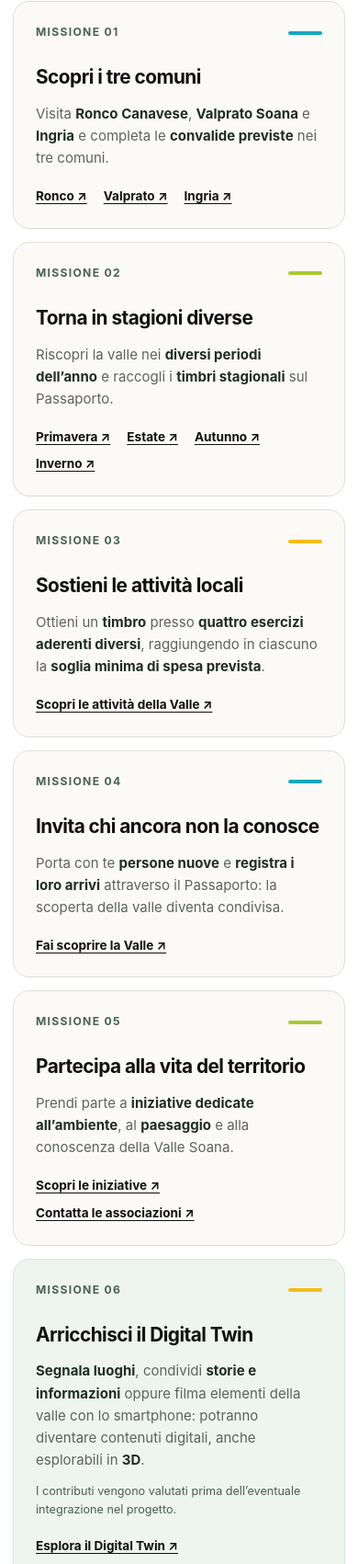
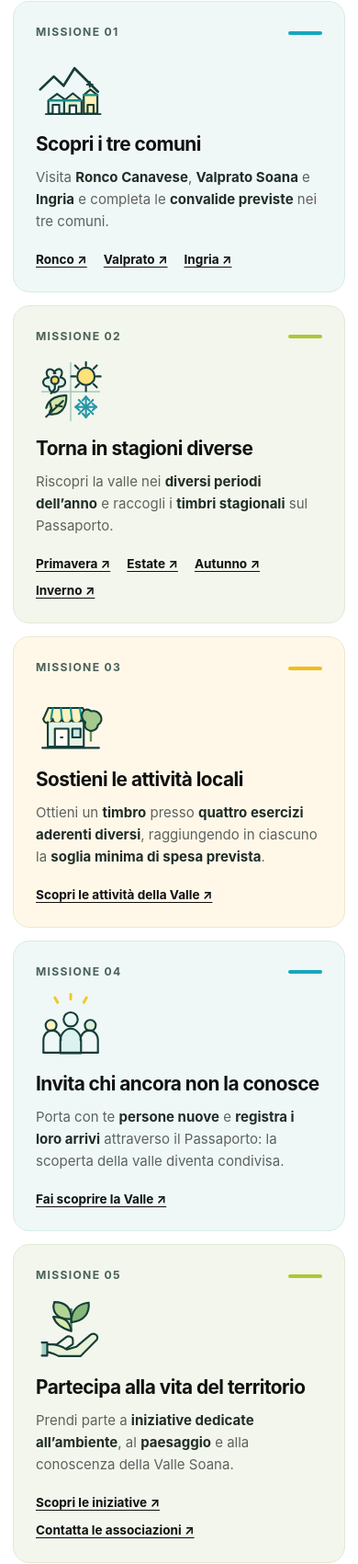
Before and after one commit to Comunita-Sassifraga/ViviSoana-Web, a plain HTML site: page public/index.html in a window 390 px wide. Shown: the part 8837-10538 px from the top of the page at 92% size. Drawn offline with Linux system fonts and the light colour scheme.

Commit message:
Passaporto: icone illustrate nelle missioni e nei riconoscimenti
* Aggiungi icona vettoriale missione-1-comuni per il Passaporto

* Aggiungi icona vettoriale missione-2-stagioni per il Passaporto

* Aggiungi icona vettoriale missione-3-attivita per il Passaporto

* Aggiungi icona vettoriale missione-4-inviti per il Passaporto

* Aggiungi icona vettoriale missione-5-territorio per il Passaporto

* Aggiungi icona vettoriale missione-6-digital-twin per il Passaporto

* Aggiungi icona vettoriale riconoscimento-finale per il Passaporto

* Integra icone SVG delle missioni e dei riconoscimenti

* Adatta le card illustrate per desktop e smartphone

* Migliora contrasto della medaglia del riconoscimento finale

```diff
--- a/public/index.html
+++ b/public/index.html
@@ -215,6 +215,9 @@
         <div class="passport-mission-grid">
           <article class="passport-mission" id="missione-1">
             <div class="passport-mission-top"><span>MISSIONE 01</span><i class="passport-accent aqua-line" aria-hidden="true"></i></div>
+            <div class="passport-mission-main">
+              <img class="passport-mission-illustration" src="assets/icons/missione-1-comuni.svg" alt="" aria-hidden="true" width="100" height="100" loading="lazy" />
+              <div class="passport-mission-copy">
             <h4>Scopri i tre comuni</h4>
             <p>Visita <strong>Ronco Canavese</strong>, <strong>Valprato Soana</strong> e <strong>Ingria</strong> e completa le <strong>convalide previste</strong> nei tre comuni.</p>
             <div class="passport-mission-links" aria-label="Approfondimenti sul portale Visit Valle Soana">
@@ -222,9 +225,14 @@
               <a href="https://visitvallesoana.it/valprato-soana/" target="_blank" rel="noopener noreferrer">Valprato ↗</a>
               <a href="https://visitvallesoana.it/ingria/" target="_blank" rel="noopener noreferrer">Ingria ↗</a>
             </div>
+              </div>
+            </div>
           </article>
           <article class="passport-mission" id="missione-2">
             <div class="passport-mission-top"><span>MISSIONE 02</span><i class="passport-accent green-line" aria-hidden="true"></i></div>
+            <div class="passport-mission-main">
+              <img class="passport-mission-illustration" src="assets/icons/missione-2-stagioni.svg" alt="" aria-hidden="true" width="100" height="100" loading="lazy" />
+              <div class="passport-mission-copy">
             <h4>Torna in stagioni diverse</h4>
             <p>Riscopri la valle nei <strong>diversi periodi dell’anno</strong> e raccogli i <strong>timbri stagionali</strong> sul Passaporto.</p>
             <div class="passport-mission-links" aria-label="Approfondimenti sul portale Visit Valle Soana">
@@ -233,40 +241,62 @@
               <a href="https://visitvallesoana.it/movimento/autunno/" target="_blank" rel="noopener noreferrer">Autunno ↗</a>
               <a href="https://visitvallesoana.it/movimento/inverno/" target="_blank" rel="noopener noreferrer">Inverno ↗</a>
             </div>
+              </div>
+            </div>
           </article>
           <article class="passport-mission" id="missione-3">
             <div class="passport-mission-top"><span>MISSIONE 03</span><i class="passport-accent yellow-line" aria-hidden="true"></i></div>
+            <div class="passport-mission-main">
+              <img class="passport-mission-illustration" src="assets/icons/missione-3-attivita.svg" alt="" aria-hidden="true" width="100" height="100" loading="lazy" />
+              <div class="passport-mission-copy">
             <h4>Sostieni le attività locali</h4>
             <p>Ottieni un <strong>timbro</strong> presso <strong>quattro esercizi aderenti diversi</strong>, raggiungendo in ciascuno la <strong>soglia minima di spesa prevista</strong>.</p>
             <div class="passport-mission-links" aria-label="Approfondimenti sul portale Visit Valle Soana">
               <a href="https://visitvallesoana.it/associazione-operatori-turistici/" target="_blank" rel="noopener noreferrer">Scopri le attività della Valle ↗</a>
             </div>
+              </div>
+            </div>
           </article>
           <article class="passport-mission" id="missione-4">
             <div class="passport-mission-top"><span>MISSIONE 04</span><i class="passport-accent aqua-line" aria-hidden="true"></i></div>
+            <div class="passport-mission-main">
+              <img class="passport-mission-illustration" src="assets/icons/missione-4-inviti.svg" alt="" aria-hidden="true" width="100" height="100" loading="lazy" />
+              <div class="passport-mission-copy">
             <h4>Invita chi ancora non la conosce</h4>
             <p>Porta con te <strong>persone nuove</strong> e <strong>registra i loro arrivi</strong> attraverso il Passaporto: la scoperta della valle diventa condivisa.</p>
             <div class="passport-mission-links" aria-label="Approfondimenti sul portale Visit Valle Soana">
               <a href="https://visitvallesoana.it/una-valle-fantastica/" target="_blank" rel="noopener noreferrer">Fai scoprire la Valle ↗</a>
             </div>
+              </div>
+            </div>
           </article>
           <article class="passport-mission" id="missione-5">
             <div class="passport-mission-top"><span>MISSIONE 05</span><i class="passport-accent green-line" aria-hidden="true"></i></div>
+            <div class="passport-mission-main">
+              <img class="passport-mission-illustration" src="assets/icons/missione-5-territorio.svg" alt="" aria-hidden="true" width="100" height="100" loading="lazy" />
+              <div class="passport-mission-copy">
             <h4>Partecipa alla vita del territorio</h4>
             <p>Prendi parte a <strong>iniziative dedicate all’ambiente</strong>, al <strong>paesaggio</strong> e alla conoscenza della Valle Soana.</p>
             <div class="passport-mission-links" aria-label="Approfondimenti sul portale Visit Valle Soana">
               <a href="https://visitvallesoana.it/eventi/" target="_blank" rel="noopener noreferrer">Scopri le iniziative ↗</a>
               <a href="https://visitvallesoana.it/contatti/" target="_blank" rel="noopener noreferrer">Contatta le associazioni ↗</a>
             </div>
+              </div>
+            </div>
           </article>
           <article class="passport-mission passport-mission-digital" id="missione-6">
             <div class="passport-mission-top"><span>MISSIONE 06</span><i class="passport-accent yellow-line" aria-hidden="true"></i></div>
+            <div class="passport-mission-main">
+              <img class="passport-mission-illustration" src="assets/icons/missione-6-digital-twin.svg" alt="" aria-hidden="true" width="100" height="100" loading="lazy" />
+              <div class="passport-mission-copy">
             <h4>Arricchisci il Digital Twin</h4>
             <p><strong>Segnala luoghi</strong>, condividi <strong>storie e informazioni</strong> oppure filma elementi della valle con lo smartphone: potranno diventare contenuti digitali, anche esplorabili in <strong>3D</strong>.</p>
             <p class="passport-mission-note">I contributi vengono valutati prima dell’eventuale integrazione nel progetto.</p>
             <div class="passport-mission-links">
               <a href="https://soana-portale.vercel.app/" target="_blank" rel="noopener noreferrer">Esplora il Digital Twin ↗</a>
               <a href="#contatti">Proponi un contributo →</a>
+            </div>
+              </div>
             </div>
           </article>
         </div>
@@ -281,15 +311,16 @@
           <p>Ogni <strong>missione completata</strong> ha il suo riconoscimento. Portale a termine <strong>tutte e sei</strong> per raggiungere il traguardo finale del Passaporto.</p>
         </div>
         <div class="recognition-grid-v10" aria-label="Riconoscimenti delle sei missioni">
-          <article><a class="passport-award-ref" href="#missione-1">MISSIONE 01 ↗</a><strong>ESPLORATORE DELLA SOANA</strong><p>Tre comunità, un unico legame con la valle.</p></article>
-          <article><a class="passport-award-ref" href="#missione-2">MISSIONE 02 ↗</a><strong>FEDELE ALLA VALLE</strong><p>Un rapporto che si rinnova a ogni ritorno.</p></article>
-          <article><a class="passport-award-ref" href="#missione-3">MISSIONE 03 ↗</a><strong>ALLEATO DELLA COMUNITÀ</strong><p>Un sostegno concreto alla vita del territorio.</p></article>
-          <article><a class="passport-award-ref" href="#missione-4">MISSIONE 04 ↗</a><strong>AMBASCIATORE DELLA SOANA</strong><p>La valle si fa conoscere anche attraverso di te.</p></article>
-          <article><a class="passport-award-ref" href="#missione-5">MISSIONE 05 ↗</a><strong>SENTINELLA DEL PAESAGGIO</strong><p>Uno sguardo attento su ciò che cambia.</p></article>
-          <article><a class="passport-award-ref" href="#missione-6">MISSIONE 06 ↗</a><strong>CUSTODE DELLA MEMORIA</strong><p>Il tuo contributo diventa parte della storia digitale della valle.</p></article>
+          <article><div class="passport-award-header"><a class="passport-award-ref" href="#missione-1">MISSIONE 01 ↗</a><img class="passport-award-icon" src="assets/icons/missione-1-comuni.svg" alt="" aria-hidden="true" width="58" height="58" loading="lazy" /></div><strong>ESPLORATORE DELLA SOANA</strong><p>Tre comunità, un unico legame con la valle.</p></article>
+          <article><div class="passport-award-header"><a class="passport-award-ref" href="#missione-2">MISSIONE 02 ↗</a><img class="passport-award-icon" src="assets/icons/missione-2-stagioni.svg" alt="" aria-hidden="true" width="58" height="58" loading="lazy" /></div><strong>FEDELE ALLA VALLE</strong><p>Un rapporto che si rinnova a ogni ritorno.</p></article>
+          <article><div class="passport-award-header"><a class="passport-award-ref" href="#missione-3">MISSIONE 03 ↗</a><img class="passport-award-icon" src="assets/icons/missione-3-attivita.svg" alt="" aria-hidden="true" width="58" height="58" loading="lazy" /></div><strong>ALLEATO DELLA COMUNITÀ</strong><p>Un sostegno concreto alla vita del territorio.</p></article>
+          <article><div class="passport-award-header"><a class="passport-award-ref" href="#missione-4">MISSIONE 04 ↗</a><img class="passport-award-icon" src="assets/icons/missione-4-inviti.svg" alt="" aria-hidden="true" width="58" height="58" loading="lazy" /></div><strong>AMBASCIATORE DELLA SOANA</strong><p>La valle si fa conoscere anche attraverso di te.</p></article>
+          <article><div class="passport-award-header"><a class="passport-award-ref" href="#missione-5">MISSIONE 05 ↗</a><img class="passport-award-icon" src="assets/icons/missione-5-territorio.svg" alt="" aria-hidden="true" width="58" height="58" loading="lazy" /></div><strong>SENTINELLA DEL PAESAGGIO</strong><p>Uno sguardo attento su ciò che cambia.</p></article>
+          <article><div class="passport-award-header"><a class="passport-award-ref" href="#missione-6">MISSIONE 06 ↗</a><img class="passport-award-icon" src="assets/icons/missione-6-digital-twin.svg" alt="" aria-hidden="true" width="58" height="58" loading="lazy" /></div><strong>CUSTODE DELLA MEMORIA</strong><p>Il tuo contributo diventa parte della storia digitale della valle.</p></article>
         </div>
         <div class="passport-final-award">
           <span>IL TRAGUARDO FINALE</span>
+          <img class="passport-final-icon" src="assets/icons/riconoscimento-finale.svg" alt="" aria-hidden="true" width="76" height="76" loading="lazy" />
           <strong>CITTADINO DELLA VALLE</strong>
           <p>Completa <strong>tutte e sei le missioni</strong> del Passaporto e ottieni, dopo la convalida del percorso, un <strong>titolo simbolico di appartenenza</strong> alla comunità della Valle Soana.</p>
           <p>Il titolo viene conferito pubblicamente durante la <strong>Festa annuale degli Amici della Valle</strong>: una giornata dedicata a chi ha completato il percorso, per incontrarsi e festeggiare insieme.</p>
--- a/public/styles.css
+++ b/public/styles.css
@@ -126,7 +126,7 @@ h2{font-size:clamp(2.75rem,5.4vw,5.4rem);line-height:.96;letter-spacing:-.052em;
 .passport-section-heading{display:grid;grid-template-columns:1.15fr .85fr;gap:60px;align-items:end;margin-bottom:28px}
 .passport-section-heading h3{font-size:clamp(2.15rem,3.8vw,4.25rem);line-height:1.02;letter-spacing:-.05em;margin:0;max-width:700px}
 .passport-section-heading>p{color:var(--muted);font-size:1rem;line-height:1.6;margin:0 0 4px;max-width:440px}
-.passport-mission-grid{display:grid;grid-template-columns:repeat(3,minmax(0,1fr));gap:14px}
+.passport-mission-grid{display:grid;grid-template-columns:repeat(2,minmax(0,1fr));gap:14px}
 .passport-mission{background:#fbfaf6;border:1px solid var(--line);border-radius:var(--r);padding:28px;display:flex;flex-direction:column;min-width:0;min-height:225px}
 .passport-mission-top{display:flex;justify-content:space-between;align-items:center;gap:12px;margin-bottom:27px}
 .passport-mission-top span{font-size:.76rem;letter-spacing:.105em;font-weight:750;color:#496158}
@@ -140,6 +140,21 @@ h2{font-size:clamp(2.75rem,5.4vw,5.4rem);line-height:.96;letter-spacing:-.052em;
 .passport-mission-links a{font-size:.85rem;font-weight:700;line-height:1.45;text-decoration:underline;text-underline-offset:3px}
 .passport-mission-links a:hover{opacity:.72}
 .passport-mission-links a:focus-visible{outline:2px solid currentColor;outline-offset:4px;border-radius:2px}
+/* Iconografia vettoriale coordinata con il Passaporto cartaceo */
+.passport-mission:nth-child(3n+1){background:#eff8f7;border-color:#d7ebe8}
+.passport-mission:nth-child(3n+2){background:#f2f6ec;border-color:#e0e9d6}
+.passport-mission:nth-child(3n){background:#fff8e9;border-color:#f0e6ce}
+.passport-mission.passport-mission-digital{background:#fff8e9;border-color:#f0e6ce}
+.passport-mission-top{margin-bottom:12px}
+.passport-mission-main{display:grid;grid-template-columns:92px minmax(0,1fr);align-items:start;gap:20px;flex:1}
+.passport-mission-illustration{width:92px;height:92px;object-fit:contain;display:block}
+.passport-mission-copy{display:flex;flex-direction:column;min-width:0;align-self:stretch}
+.passport-mission-copy h4{margin-bottom:12px}
+.passport-mission-copy .passport-mission-links{margin-top:auto}
+.passport-award-header{display:flex;align-items:center;justify-content:space-between;gap:12px;min-height:58px;margin-bottom:12px}
+.passport-award-header .passport-award-ref{margin-bottom:0}
+.passport-award-icon{width:58px;height:58px;object-fit:contain;flex-shrink:0}
+.passport-final-icon{width:76px;height:76px;object-fit:contain;flex-shrink:0;align-self:center;background:#e4f3ed;border-radius:50%;padding:6px}
 .passport-v10-recognitions{margin-top:96px}
 .passport-final-award{display:flex;flex-wrap:wrap;align-items:baseline;gap:10px 20px;background:#334c44;color:#fff;border-radius:16px;padding:27px 30px;margin-top:24px}
 .passport-final-award span{font-size:.72rem;letter-spacing:.12em;font-weight:700;color:#d8e6dc}
@@ -161,7 +176,8 @@ h2{font-size:clamp(2.75rem,5.4vw,5.4rem);line-height:.96;letter-spacing:-.052em;
   .brand-row{height:94px}.brand{width:min(610px,78vw)!important}
   .nav-inner{justify-content:flex-end}.main-nav{padding-top:112px}
   .hero{min-height:730px}
-  .passport-mission-grid,.recognition-grid-v10{grid-template-columns:repeat(2,minmax(0,1fr))}
+  .passport-mission-grid{grid-template-columns:1fr}
+  .recognition-grid-v10{grid-template-columns:repeat(2,minmax(0,1fr))}
   .passport-section-heading{grid-template-columns:1fr;gap:14px}
   .passport-section-heading>p{max-width:760px}
 }
@@ -174,6 +190,10 @@ h2{font-size:clamp(2.75rem,5.4vw,5.4rem);line-height:.96;letter-spacing:-.052em;
   .passport-missions{margin-top:58px}
   .passport-mission-grid,.recognition-grid-v10{grid-template-columns:1fr}
   .passport-mission{min-height:0;padding:24px}
+  .passport-mission-main{grid-template-columns:76px minmax(0,1fr);gap:16px}
+  .passport-mission-illustration{width:76px;height:76px}
+  .passport-award-icon{width:50px;height:50px}
+  .passport-final-icon{width:62px;height:62px}
   .passport-v10-recognitions{margin-top:70px}
   .passport-section-heading h3{font-size:clamp(2rem,9vw,3rem)}
   .passport-validation{align-items:stretch;flex-direction:column}
@@ -319,3 +339,8 @@ body.menu-open .mobile-cta{display:none}
     font-size: clamp(3rem, 34cqi, 12rem);
   }
 }
+
+@media(max-width:420px){
+  .passport-mission-main{grid-template-columns:1fr;gap:12px}
+  .passport-mission-illustration{width:76px;height:76px}
+}
```
Also changed, not shown: public/assets/icons/missione-1-comuni.svg (added), public/assets/icons/missione-2-stagioni.svg (added), public/assets/icons/missione-3-attivita.svg (added), public/assets/icons/missione-4-inviti.svg (added), public/assets/icons/missione-5-territorio.svg (added), public/assets/icons/missione-6-digital-twin.svg (added), public/assets/icons/riconoscimento-finale.svg (added).
